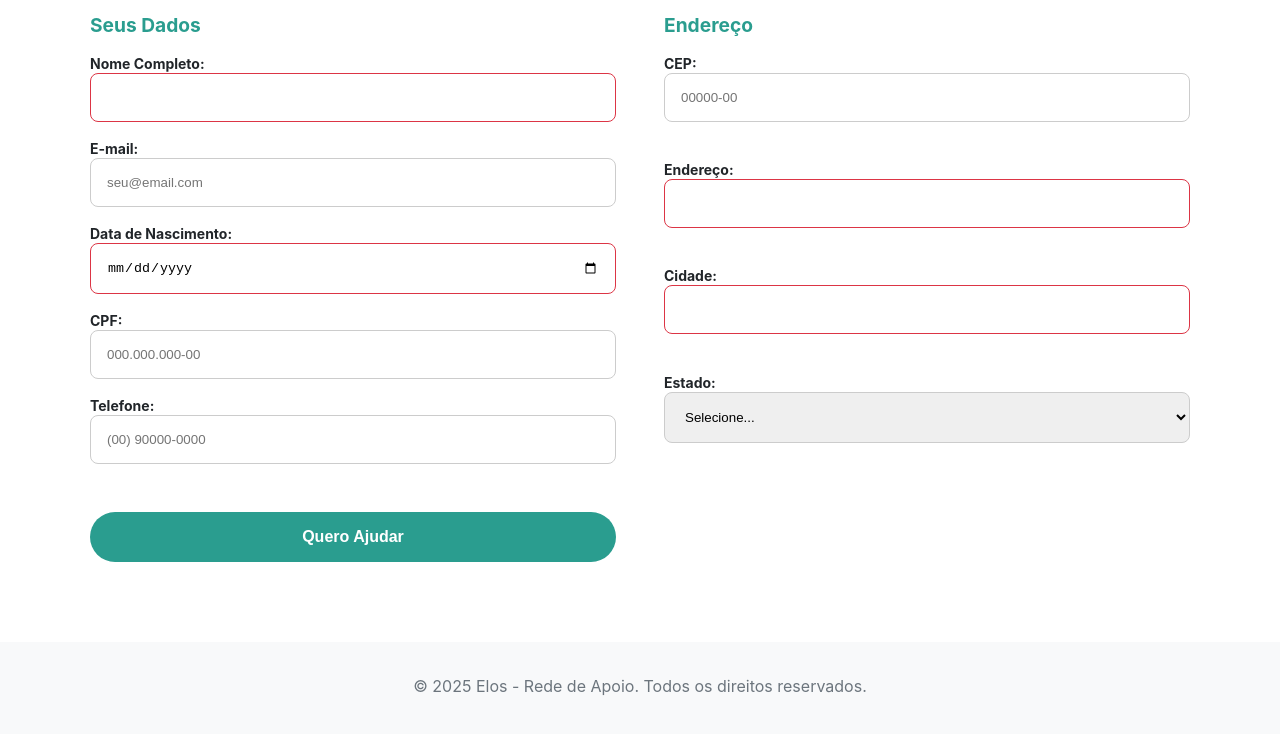
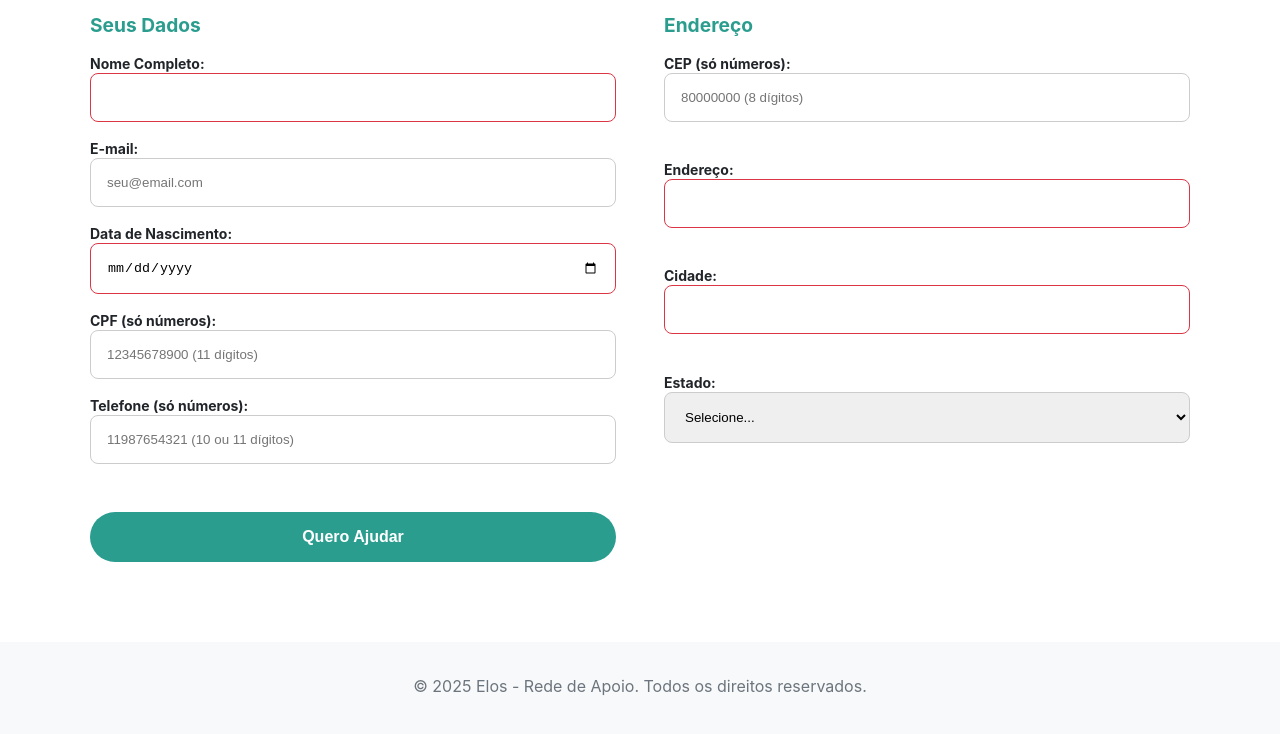
Before and after one commit to devboutin/StudyProgramation, a plain HTML site: page html/participe.html in a window 1280 px wide. Shown: the part 178-912 px from the top of the page. Drawn offline with Linux system fonts and the light colour scheme.

Commit message:
fix(form): Reverte para campos obrigatórios com validação de dígitos

```diff
--- a/html/participe.html
+++ b/html/participe.html
@@ -42,28 +42,28 @@
                         <input type="date" id="nascimento" name="nascimento" required>
                     </div>
                     <div>
-                        <label for="cpf">CPF:</label>
+                        <label for="cpf">CPF (só números):</label>
                         <input type="text" id="cpf" name="cpf" required
-                               pattern="\d{3}\.\d{3}\.\d{3}-\d{2}"
-                               placeholder="000.000.000-00">
+                               pattern="\d{11}"
+                               placeholder="12345678900 (11 dígitos)">
+                        <div class="error-message" id="cpf-error"></div>
                     </div>
                     <div>
-                        <label for="telefone">Telefone:</label>
+                        <label for="telefone">Telefone (só números):</label>
                         <input type="tel" id="telefone" name="telefone" required
-                               pattern="\(\d{2}\)\s\d{4,5}-\d{4}"
-                               placeholder="(00) 90000-0000">
+                               pattern="\d{10,11}"
+                               placeholder="11987654321 (10 ou 11 dígitos)">
                     </div>
 
                 </fieldset>
 
                 <fieldset>
                     <legend>Endereço</legend>
-
                     <div>
-                        <label for="cep">CEP:</label>
+                        <label for="cep">CEP (só números):</label>
                         <input type="text" id="cep" name="cep" required
-                               pattern="\d{5}-\d{3}"
-                               placeholder="00000-00">
+                               pattern="\d{8}"
+                               placeholder="80000000 (8 dígitos)">
                     </div>
                     <div>
                         <label for="endereco">Endereço:</label>
@@ -95,5 +95,5 @@
         <p>&copy; 2025 Elos - Rede de Apoio. Todos os direitos reservados.</p>
     </footer>
 
-</body>
+    </body>
 </html>
```
